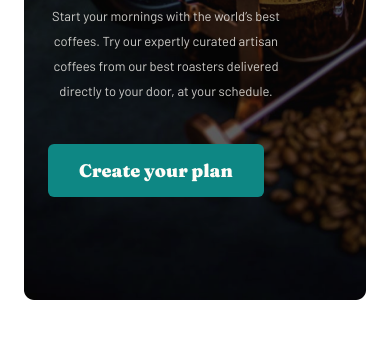
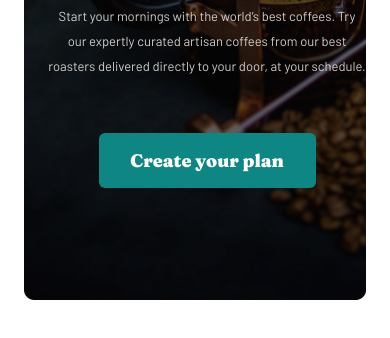
Before and after one commit to Dostonbek9830/coffeeroasters, a plain HTML site: page index.html in a window 390 px wide. Shown: the part 294-632 px from the top of the page. Drawn offline with Linux system fonts and the light colour scheme.

Commit message:
hero link new in the media query

```diff
--- a/main.css
+++ b/main.css
@@ -102,7 +102,6 @@ body {
 .hero__text {
   padding-top: 40px;
   padding-left: 24px;
-  width: 260px;
   /* display: flex;
   flex-direction: column;
   justify-content: center;
@@ -133,7 +132,9 @@ body {
 }
 
 .hero__link {
-  margin-bottom: 115px;
+  width: 217px;
+  display: block;
+  margin: 0 auto;
   padding: 15px 31px;
   font-family: "Fraunces";
   font-style: normal;
```
